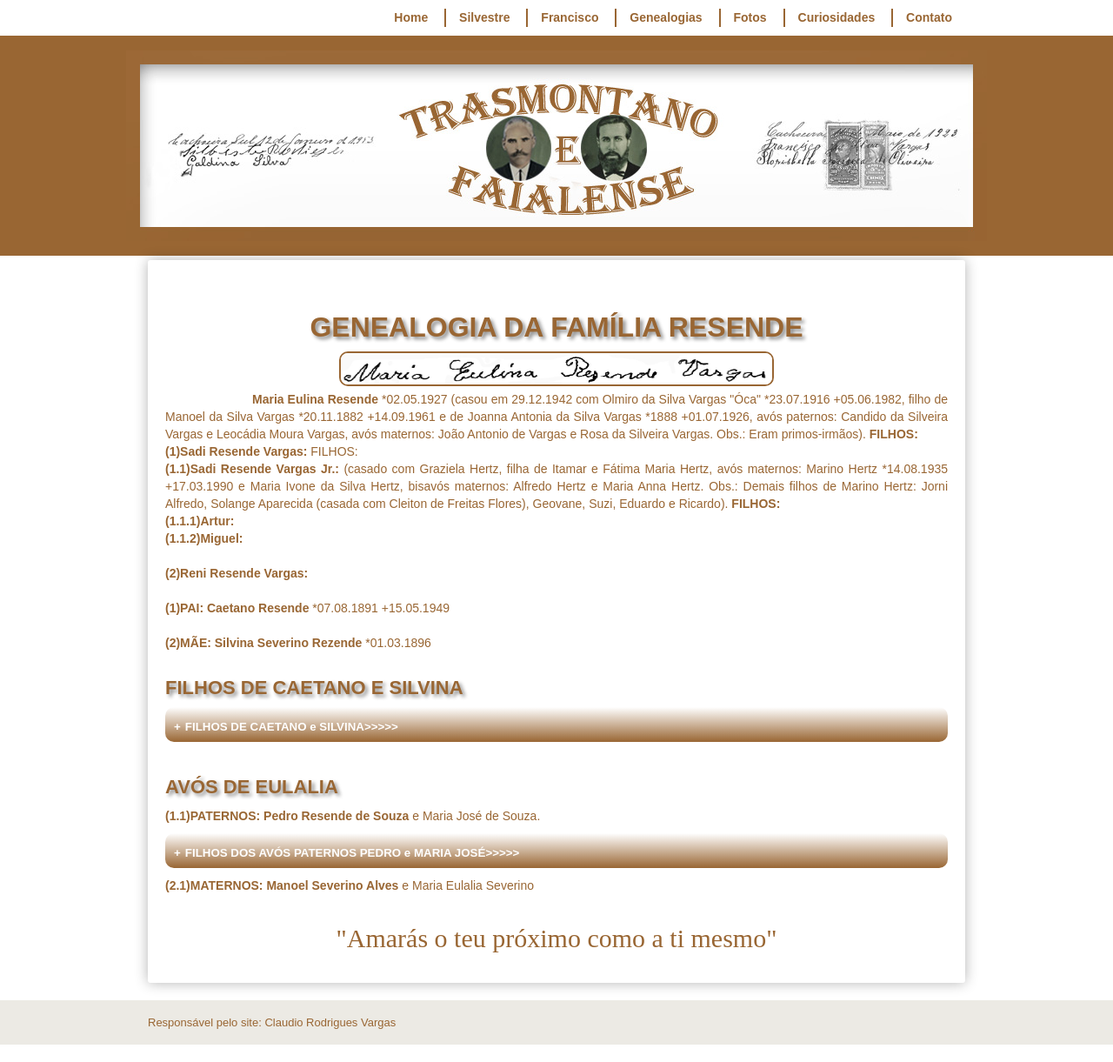
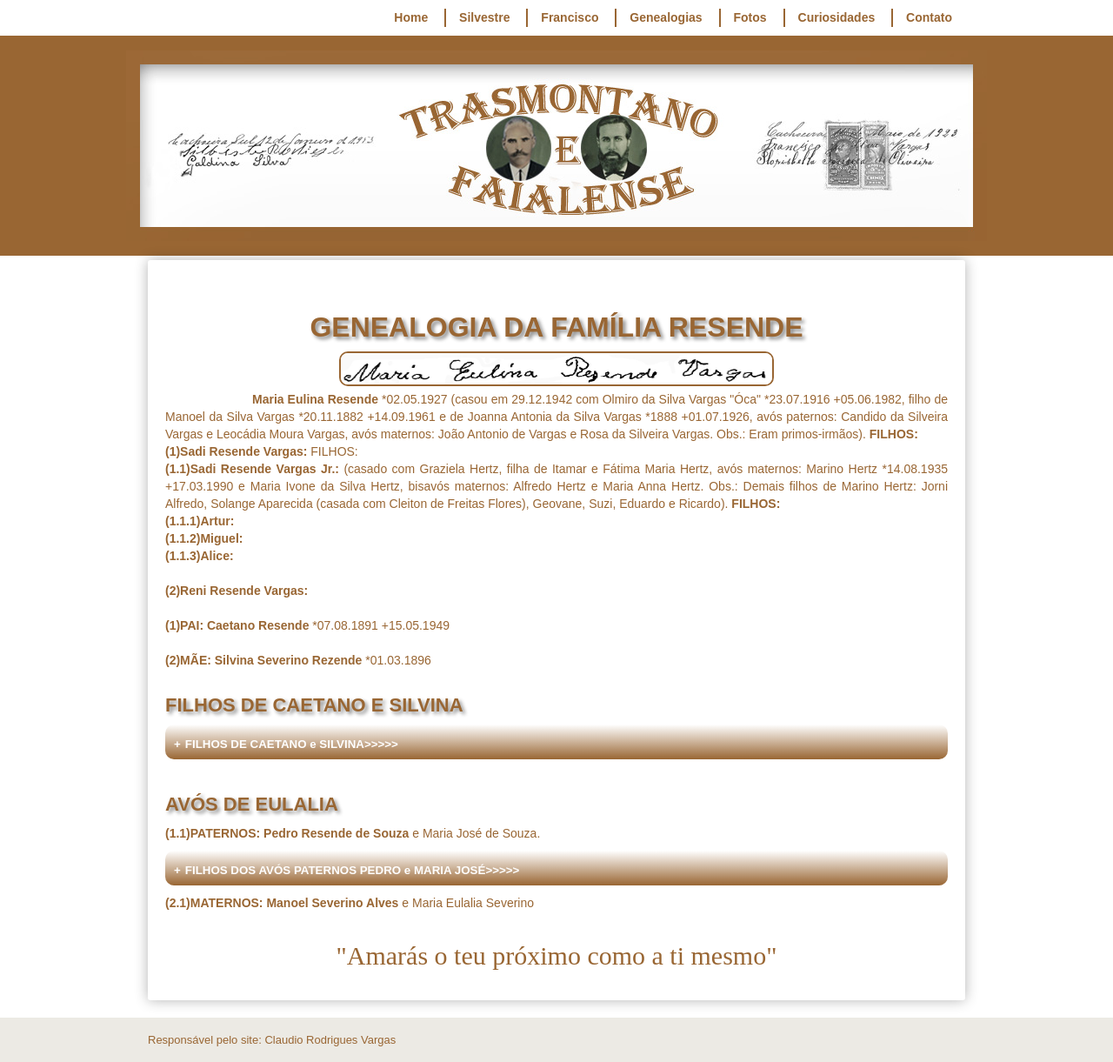
Before and after one commit to claudiovargas1955/claudiovargas1955.github.io, a Jekyll site: the page built from _pages/familia-resende.html, in a window 1280 px wide. Shown: the whole page at 87% size. Built offline with Jekyll 4.4.1, drawn with Linux system fonts in a browser that asks for light colours; some web fonts are replaced.

Commit message:
Update familia-resende.html

```diff
--- a/_pages/familia-resende.html
+++ b/_pages/familia-resende.html
@@ -106,7 +106,8 @@ Eram primos-irmãos). <b>FILHOS: </b><br>
 +17.03.1990 e Maria Ivone da Silva Hertz, bisavós maternos: Alfredo Hertz e Maria Anna Hertz. Obs.: Demais filhos de Marino Hertz:
 Jorni Alfredo, Solange Aparecida (casada com Cleiton de Freitas Flores), Geovane, Suzi, Eduardo e Ricardo). <b>FILHOS: </b><br>
 <b>(1.1.1)Artur: </b><br>
-<b>(1.1.2)Miguel: </b><br><br>
+<b>(1.1.2)Miguel: </b><br>
+<b>(1.1.3)Alice: </b><br><br>
 
 <b>(2)Reni Resende Vargas: </b><br><br>
 
```
